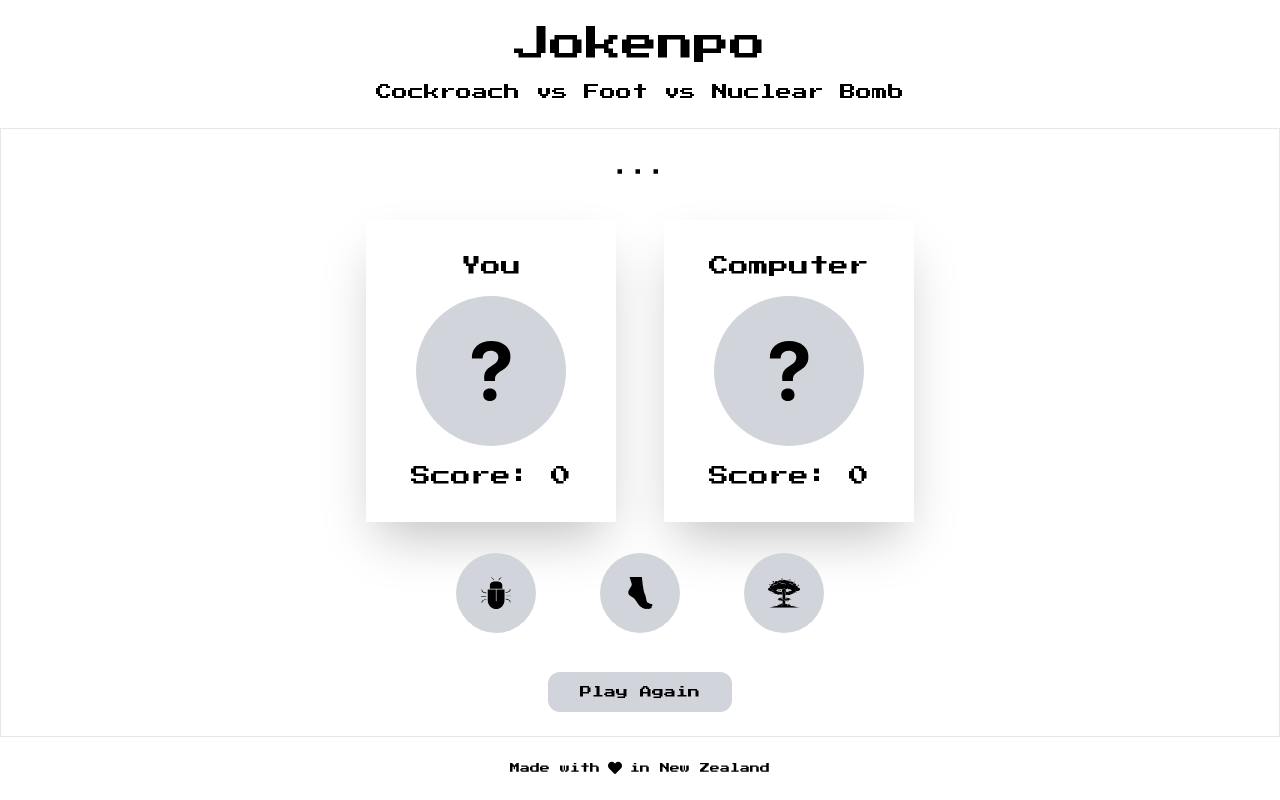
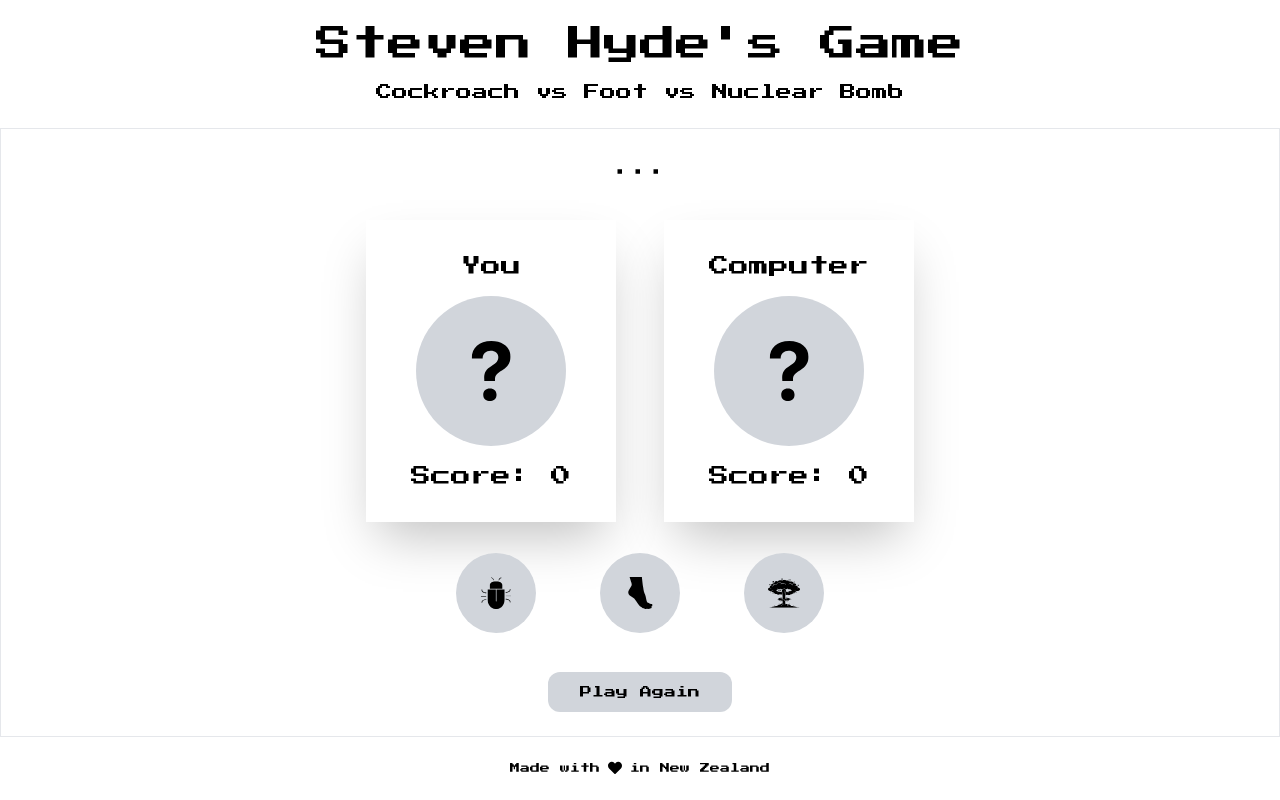
Before and after one commit to ninaokumura/steven-hyde, a React (Create React App) app: page / in a window 1280 px wide. Built offline with nearby package versions, Linux system fonts and the light colour scheme.

Commit message:
update game title and readme

```diff
--- a/src/App.js
+++ b/src/App.js
@@ -85,7 +85,7 @@ function App() {
   return (
     <div className='flex flex-col justify-center item-center min-h-screen'>
       <header className='grid text-center p-6 gap-4'>
-        <h1 className='font-sans text-xl sm:text-4xl'>Jokenpo</h1>
+        <h1 className='font-sans text-xl sm:text-4xl'>Steven Hyde's Game</h1>
         <span className='text-sm sm:text-base'>
           Cockroach vs Foot vs Nuclear Bomb
         </span>
```
Also changed, not shown: 1 other file (tests, documents, lock files or other folders).
